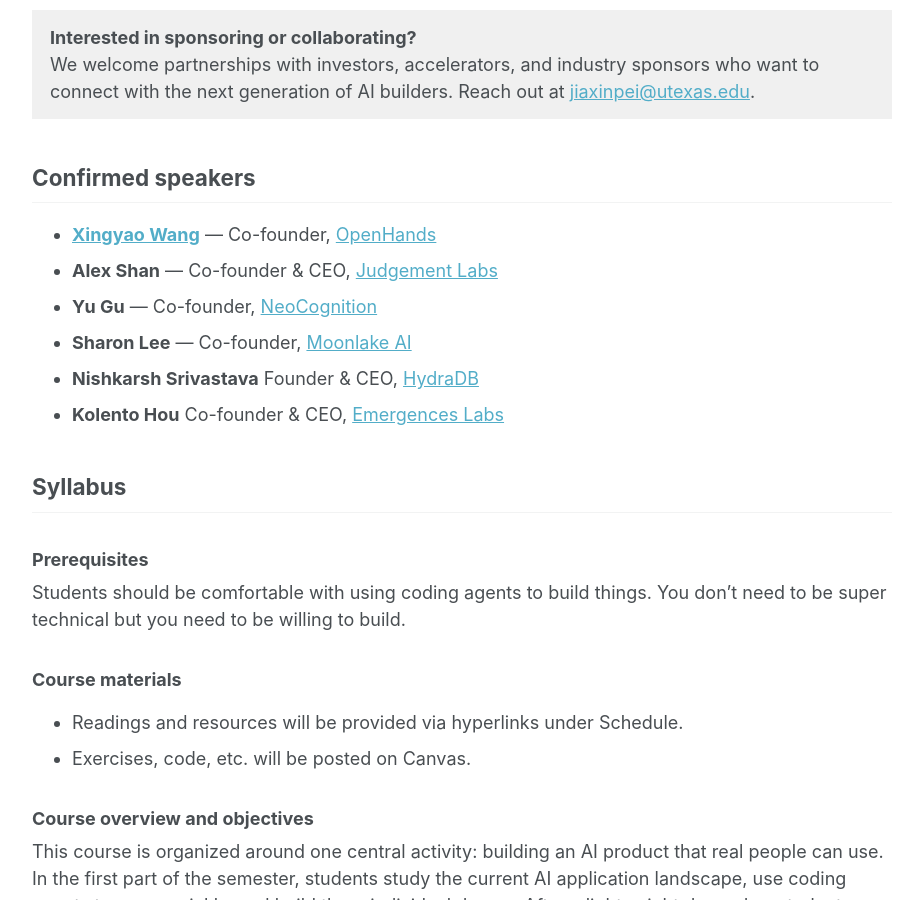
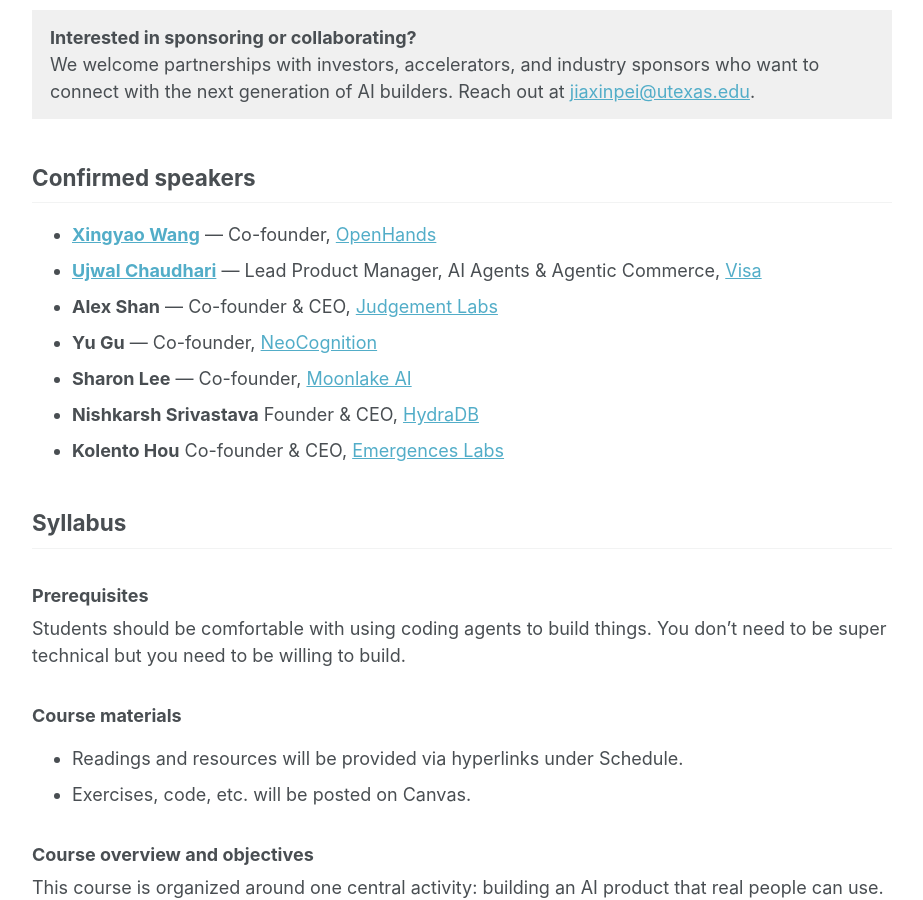
Before and after one commit to Jiaxin-Pei/Jiaxin-Pei.github.io, a Jekyll site: the page built from _pages/courses/inf385t.md, in a window 1280 px wide and 900 px high, scrolled down 1378 px. Shown: the whole window, without its empty margins (178-1101 px from the left). Built offline with Jekyll 4.4.1, drawn with Linux system fonts in a browser that asks for light colours; some of the changed text lies outside the part shown.

Commit message:
Add Ujwal Chaudhari (Visa) as the Week 4 guest speaker on the INF 385T syllabus.
Co-authored-by: Cursor <cursoragent@cursor.com>

```diff
--- a/_pages/courses/inf385t.md
+++ b/_pages/courses/inf385t.md
@@ -273,6 +273,7 @@ We welcome partnerships with investors, accelerators, and industry sponsors who
 ## Confirmed speakers {#confirmed-speakers}
 
 - **[Xingyao Wang](https://xwang.dev/)** — Co-founder, [OpenHands](https://openhands.dev/)
+- **[Ujwal Chaudhari](https://www.linkedin.com/in/unujwal/)** — Lead Product Manager, AI Agents & Agentic Commerce, [Visa](https://www.visa.com/)
 - **Alex Shan** — Co-founder & CEO, [Judgement Labs](https://judgmentlabs.ai/)
 - **Yu Gu** — Co-founder, [NeoCognition](https://neocognition.io/)
 - **Sharon Lee** — Co-founder, [Moonlake AI](https://moonlakeai.com/)
@@ -485,6 +486,7 @@ By the end of this course, students will be able to:
 ### Week 4 (9/14–9/18) – Personal agents & the agentic web {#week-4}
 
 * Agents that operate on your behalf: browsing the web, managing email, booking travel, and filling forms. Key technical concepts are taught through this lens, including multi-step planning, error recovery, permission models, RAG for context retrieval, embeddings for memory, MCP as the "USB-C for AI," and multi-agent orchestration patterns.
+* Guest speaker: [Ujwal Chaudhari](https://www.linkedin.com/in/unujwal/) (Visa)
 * <details><summary>Readings</summary><ul>
     <li><a href="https://platform.claude.com/docs/en/agents-and-tools/tool-use/computer-use-tool">Anthropic, Computer Use Tool Documentation</a></li>
     <li><a href="https://www.anthropic.com/news/model-context-protocol">Anthropic, Introducing the Model Context Protocol</a></li>
```
